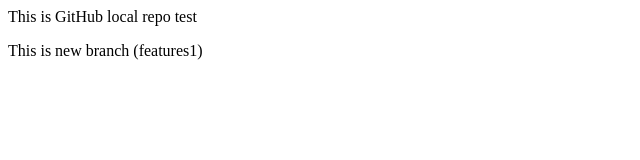
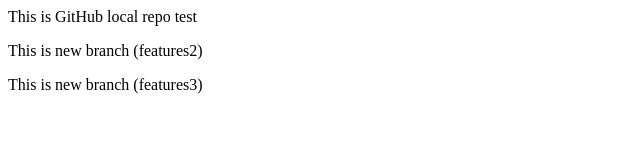
Before and after one commit to raihan-stack/local-to-github-test, a plain HTML site: page index.html in a window 1280 px wide. Shown: the whole page, without its empty margins (0-640 px from the left). Drawn offline with Linux system fonts and the light colour scheme.

Commit message:
commited deleted

```diff
--- a/index.html
+++ b/index.html
@@ -1,2 +1,5 @@
 <p> This is GitHub local repo test</p>
-<p> This is new branch (features1)</p>
+
+<p> This is new branch (features2)</p>
+
+<p> This is new branch (features3)</p>
```
